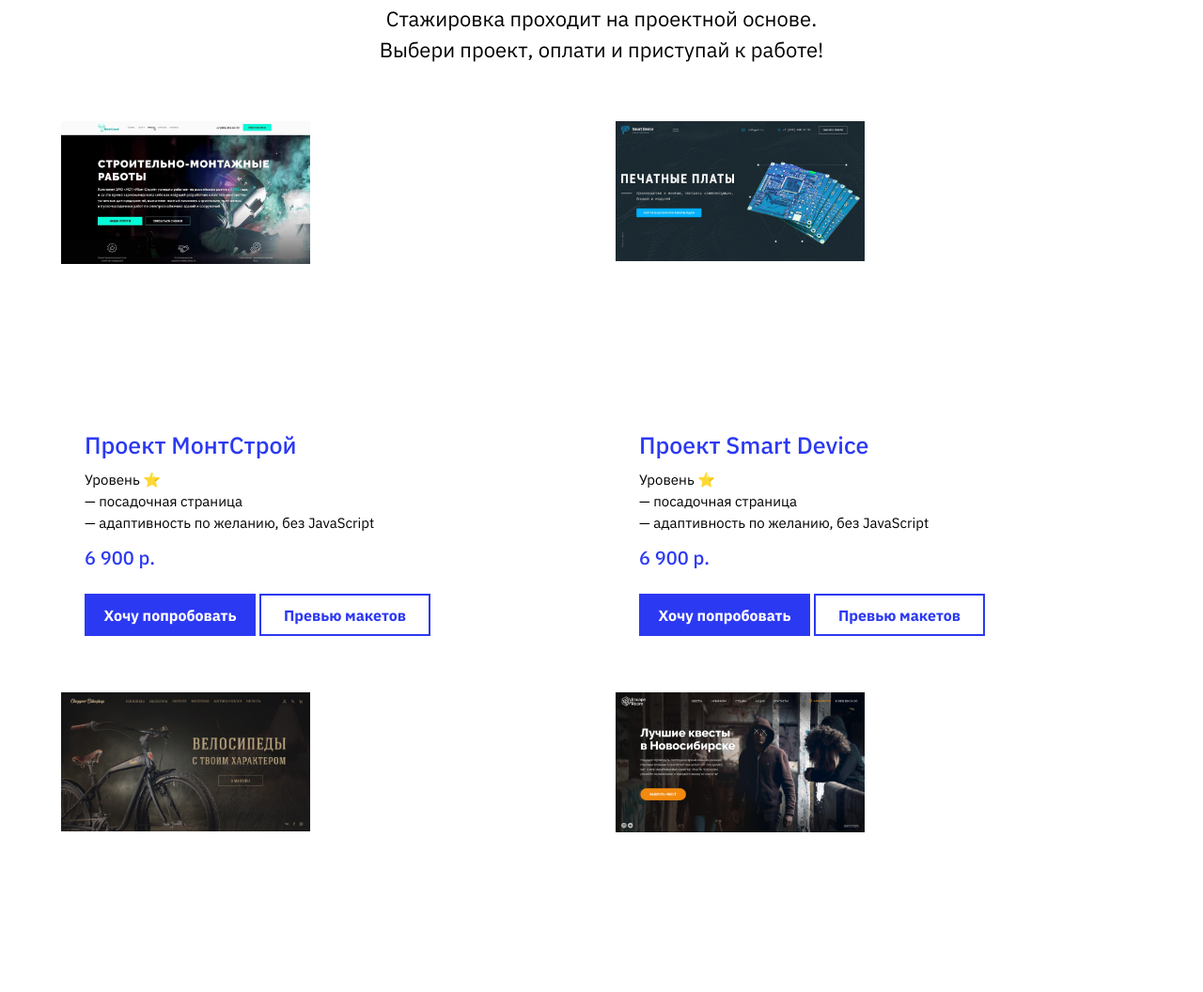
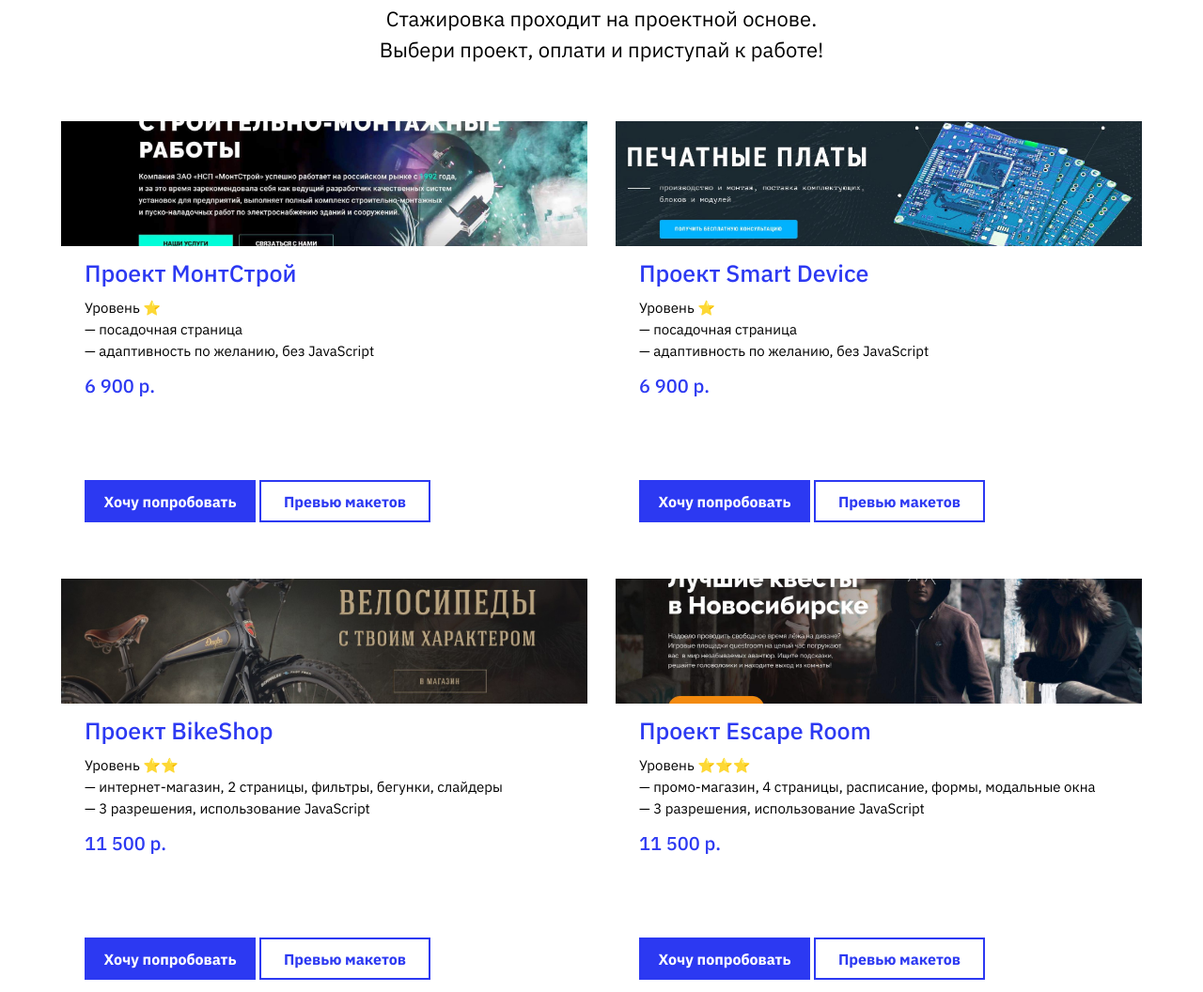
Before and after one commit to dariaprikhodko/accelerator, a website: page source/index.html in a window 1280 px wide. Shown: the part 3753-4809 px from the top of the page at 94% size. Drawn offline with nearby package versions, Linux system fonts and the light colour scheme; files that its build step writes are made by us from their sources.

Commit message:
правлю картинки

```diff
--- a/source/index.html
+++ b/source/index.html
@@ -160,7 +160,7 @@
         </p>
         <ul class="projects-list">
           <li class="projects-list__item">
-            <a href="https://htmlacademy.ru/payment/liga#payment-easy" target="blank">
+            <a class="projects-list__picture" href="https://htmlacademy.ru/payment/liga#payment-easy" target="blank">
               <picture class="projects-list__item projects-list__item--img">
                 <source media="(min-width: 1023px)" srcset="img/monstroy_desktop.jpg">
                 <img src="img/mont_stroy@1x.jpg" srcset="img/mont_stroy@1x.jpg" alt="Проект МонтСтрой">
@@ -191,7 +191,7 @@
           </li>
 
           <li class="projects-list__item">
-            <a href="https://htmlacademy.ru/payment/liga#payment-easy" target="blank">
+            <a class="projects-list__picture" href="https://htmlacademy.ru/payment/liga#payment-easy" target="blank">
               <picture class="projects-list__item projects-list__item--img">
                 <source media="(min-width: 1023px)" srcset="img/smartdevice_desktop.jpg">
                 <img src="img/smart_device@1x.jpg" srcset="img/smart_device@1x.jpg" alt="Проект Smart Device">
@@ -222,7 +222,7 @@
           </li>
 
           <li class="projects-list__item">
-            <a href="https://htmlacademy.ru/payment/liga#payment-medium" target="blank">
+            <a class="projects-list__picture" href="https://htmlacademy.ru/payment/liga#payment-medium" target="blank">
               <picture class="projects-list__item projects-list__item--img">
                 <source media="(min-width: 1023px)" srcset="img/bikeshop_desktop.jpg">
                 <img src="img/bikershop@1x.jpg" srcset="img/bikershop@1x.jpg" alt="Проект BikeShop">
@@ -253,7 +253,7 @@
           </li>
 
           <li class="projects-list__item">
-            <a href="https://htmlacademy.ru/payment/liga#payment-medium" target="blank">
+            <a class="projects-list__picture" href="https://htmlacademy.ru/payment/liga#payment-medium" target="blank">
               <picture class="projects-list__item projects-list__item--img">
                 <source media="(min-width: 1023px)" srcset="img/escape_desktop.jpg">
                 <img src="img/escape@1x.jpg" srcset="img/escape@1x.jpg" alt="Проект Escape Room">
--- a/source/sass/blocks/projects.scss
+++ b/source/sass/blocks/projects.scss
@@ -29,6 +29,12 @@
   }
 }
 
+.projects-list__picture {
+  position: relative;
+  height: 195px;
+  overflow: hidden;
+}
+
 .projects__description {
   display: block;
   width: 560px;
@@ -39,8 +45,12 @@
 }
 
 .projects-list__item--img {
-  max-width: 552px;
-  height: 316px;
+  position: absolute;
+  width: 100%;
+  height: auto;
+  top: 50%;
+  left: 50%;
+  transform: translate(-50%,-50%);
   vertical-align: bottom;
   font-size: 0;
   line-height: 0;
@@ -167,6 +177,11 @@
     box-sizing: border-box;
   }
 
+  .projects-list__picture {
+    height: 193px;
+    overflow: hidden;
+  }
+
   .projects-list__item {
     max-width: 280px;
   }
```
Also changed, not shown: build/css/style.min.css, build/index.html, 1 other file.
